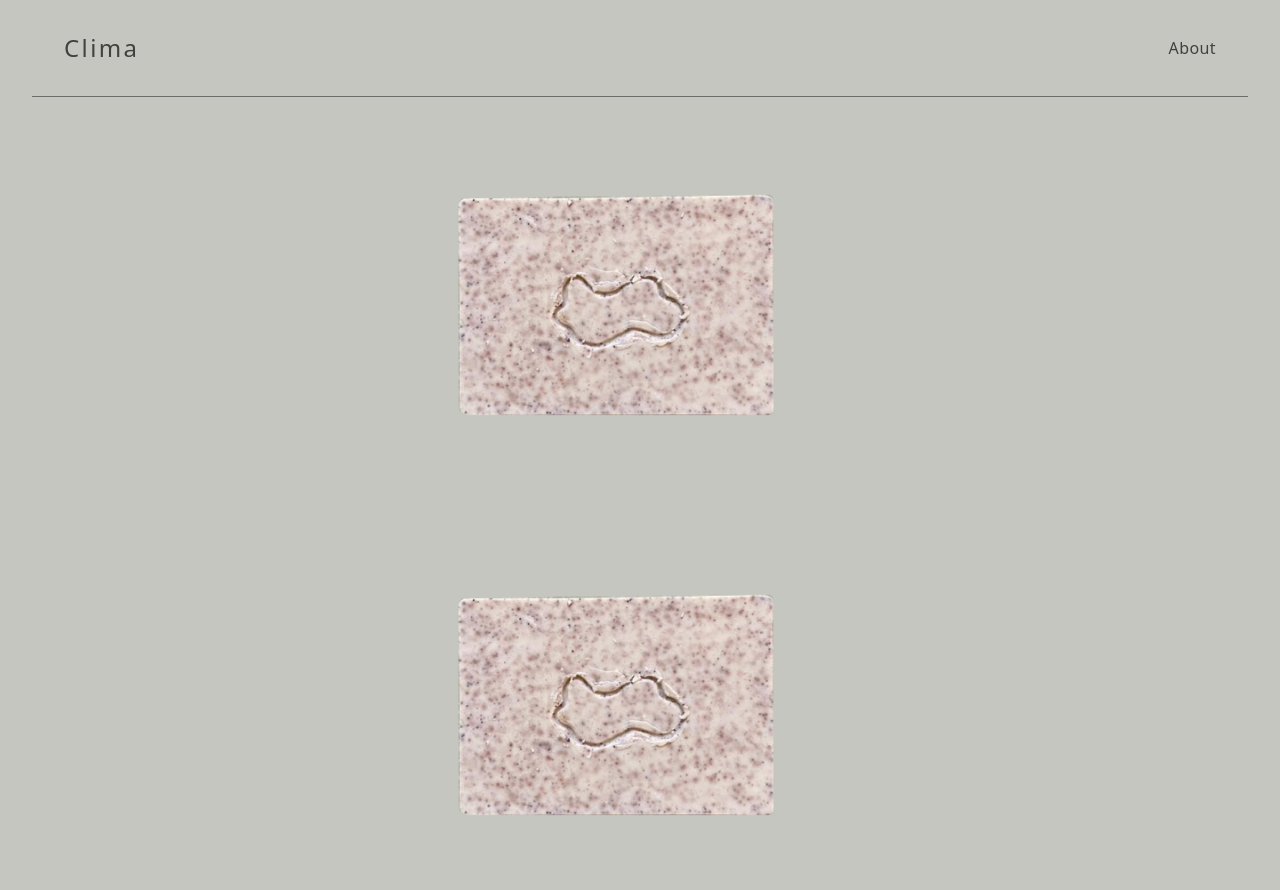
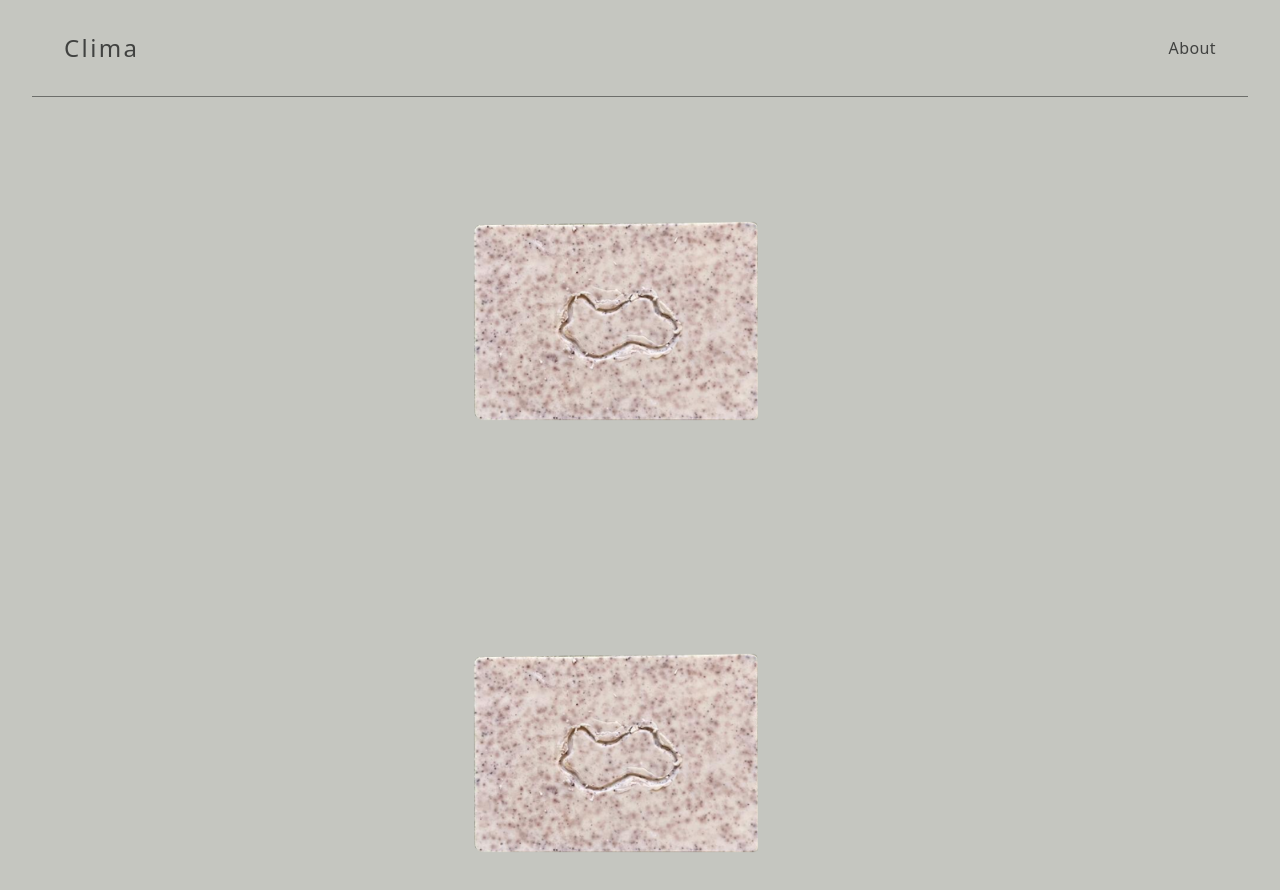
Before and after one commit to owen-addison/clima-e-comm-site, a React (Vite) app: page / in a window 1280 px wide. Shown: the top 890 px of the page. Built offline with nearby package versions, Linux system fonts and the light colour scheme; a web font is replaced by a local one.

Commit message:
[style] Add padding to divs and change hover style - Add padding the the image element. - Add padding the item-lhs div. - Add hover background opacity to item-container for subtler hover   effect.

```diff
--- a/src/Item.jsx
+++ b/src/Item.jsx
@@ -24,15 +24,15 @@ function Item({ data }) {
 
   return (
     <div
-      className="item-container m-4 flex cursor-pointer content-center justify-center gap-12 p-8 hover:bg-moss-500"
+      className="item-container m-4 flex cursor-pointer content-center justify-center gap-12 p-8 hover:bg-moss-500 hover:bg-opacity-40"
       onClick={toggleView}
     >
       {/* Image container */}
-      <div className="item-lhs">
+      <div className="item-lhs p-4">
         <img
           src={data.imageSrc}
           alt={`${data.name} image`}
-          className="item-image h-80 w-auto"
+          className="item-image h-80 w-auto p-4"
         />
       </div>
       {/* Description box that resizes and then fades in content */}
```
